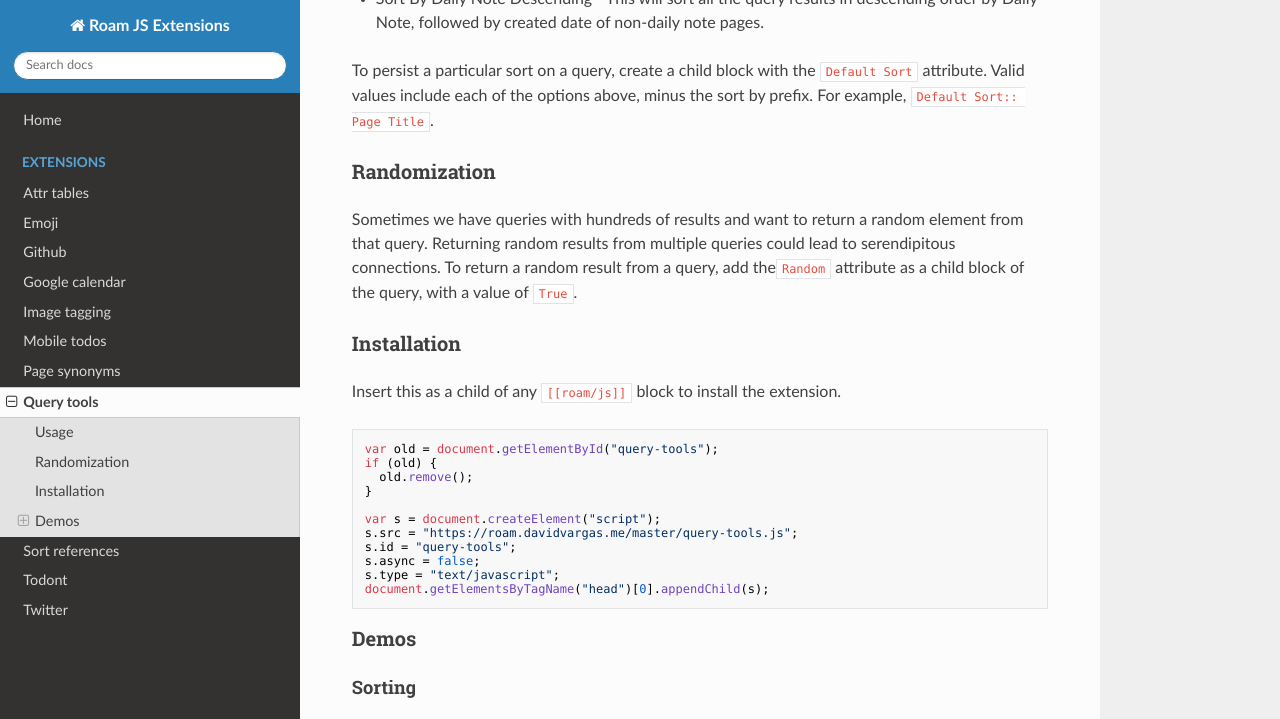
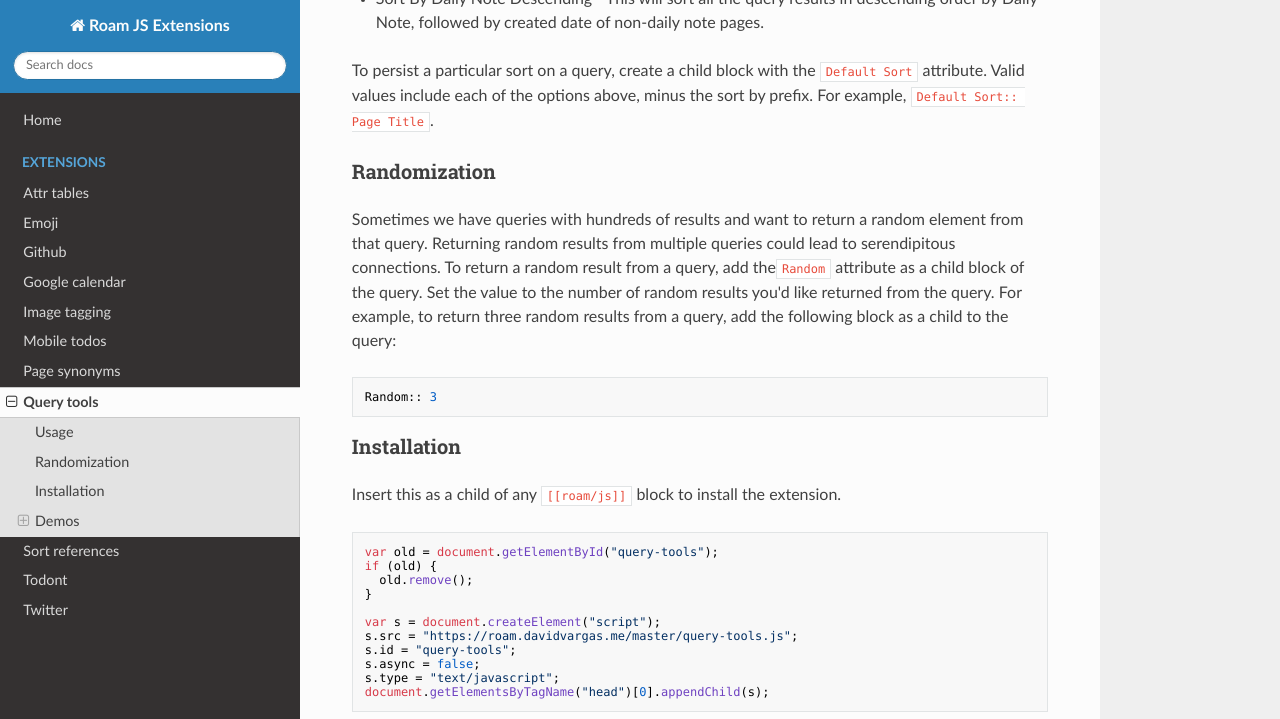
Before and after one commit to dvargas92495/roamjs-com, an MkDocs documentation site: the page built from docs/extensions/query-tools.md, in a window 1280 px wide and 900 px high, scrolled down 746 px, cut to the strip 0-719 px from the top of the window. Built offline with MkDocs 1.6.1, drawn with Linux system fonts in a browser that asks for light colours; nearby versions of some CDN libraries.

Commit message:
Update docs

````diff
--- a/docs/extensions/query-tools.md
+++ b/docs/extensions/query-tools.md
@@ -21,7 +21,11 @@
 
 ### Randomization
 
-Sometimes we have queries with hundreds of results and want to return a random element from that query. Returning random results from multiple queries could lead to serendipitous connections. To return a random result from a query, add the`Random` attribute as a child block of the query, with a value of `True`.
+Sometimes we have queries with hundreds of results and want to return a random element from that query. Returning random results from multiple queries could lead to serendipitous connections. To return a random result from a query, add the`Random` attribute as a child block of the query. Set the value to the number of random results you'd like returned from the query. For example, to return three random results from a query, add the following block as a child to the query:
+
+```
+Random:: 3
+```
 
 ### Installation
 
@@ -49,6 +53,8 @@
   <source src="../../videos/query-sort.mp4" type="video/mp4">
 </video>
 
+<br/>
+
 #### Randomization
 
 <video width="320" height="240" controls>
````
